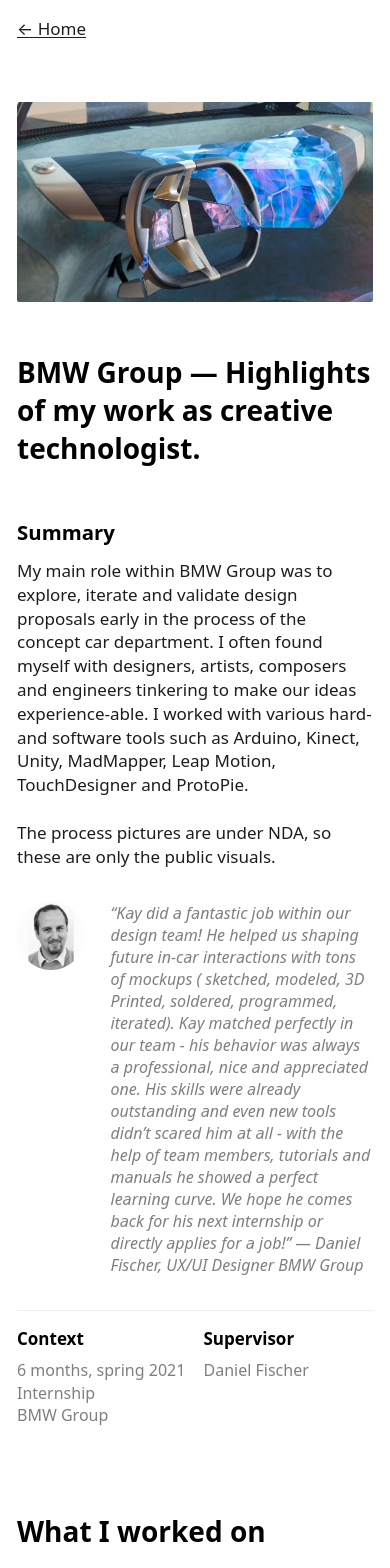
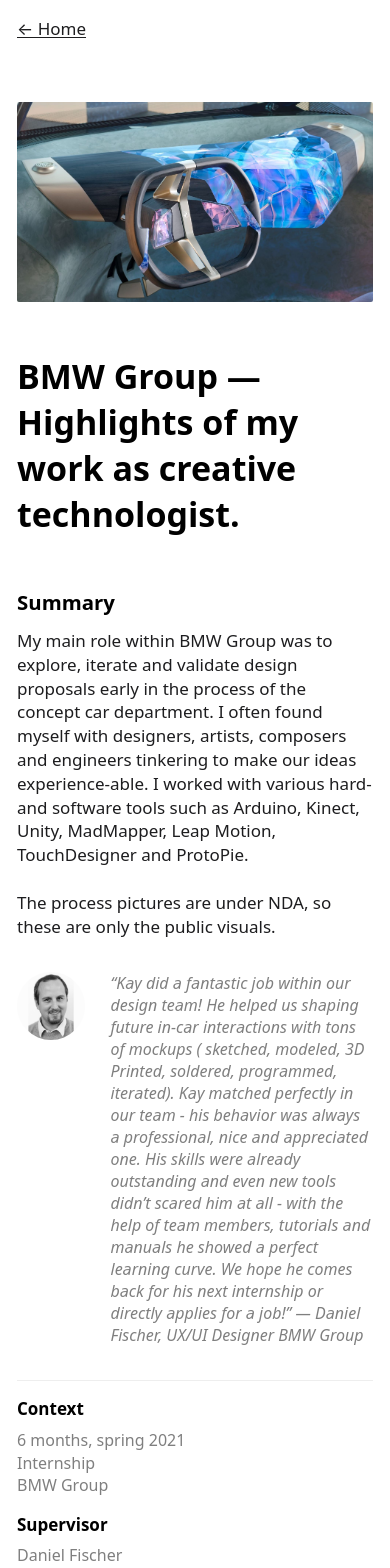
Before and after one commit to kayvandenaker/portfolio-new, a Next.js app: page /bmw in a window 390 px wide. Shown: the top 1568 px of the page. Built offline with nearby package versions, Linux system fonts and the light colour scheme; a web font is replaced by a local one.

Commit message:
updated font sizes

```diff
--- a/src/app/css/main.css
+++ b/src/app/css/main.css
@@ -79,7 +79,7 @@
 }
 
 h1{
-  font-size: 34px;
+  font-size: 2.5rem;
   font-weight: 600;
   margin: 0 0 1rem 0;
   /* font-family: "Space Grotesk", "Inter", system-ui; */
--- a/src/app/css/page.css
+++ b/src/app/css/page.css
@@ -201,10 +201,10 @@
         grid-template-columns: 1fr;
     }
     .quarter{
-        grid-template-columns: 1fr 1fr;
+        grid-template-columns: 1fr;
     }
     h1{
-        font-size: 28px;
+        font-size: 2rem;
     }
     .page-hero + h1{
         margin-top: 0;
```
